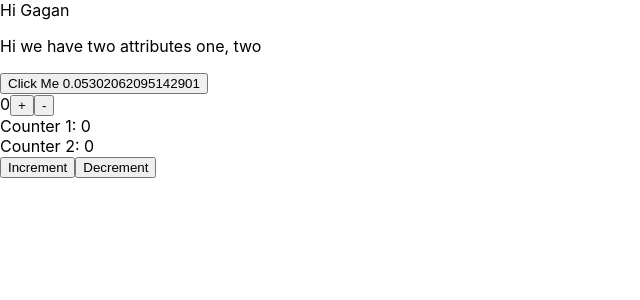
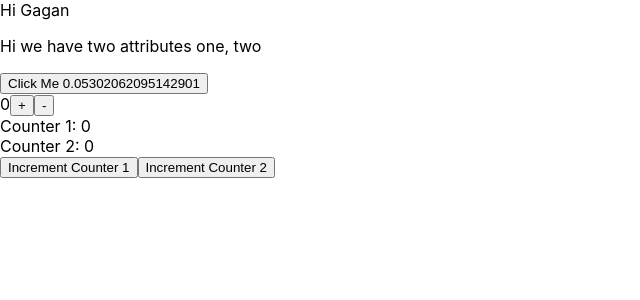
Before and after one commit to gagan0183/reactjs, a React (Create React App) app in the folder react-typescript/: page / in a window 1280 px wide. Shown: the top 300 px of the page, without its empty margins (0-640 px from the left). Built offline with nearby package versions, Linux system fonts and the light colour scheme.

Commit message:
use effect dependencies

```diff
--- a/react-typescript/src/Components/UseEffect.tsx
+++ b/react-typescript/src/Components/UseEffect.tsx
@@ -7,13 +7,13 @@ const UseEffect: React.FC = props => {
     useEffect(() => {
         document.title = `Counter at ${counter1}`;
         console.log('Effect called');
-    });
+    }, [counter1]);
 
     return <>
         <div>Counter 1: {counter1}</div>
         <div>Counter 2: {counter2}</div>
-        <button onClick={() => setCounter1(c => c + 1)}>Increment</button>
-        <button onClick={() => setCounter2(c => c - 1)}>Decrement</button>
+        <button onClick={() => setCounter1(c => c + 1)}>Increment Counter 1</button>
+        <button onClick={() => setCounter2(c => c + 1)}>Increment Counter 2</button>
     </>
 }
 
```
